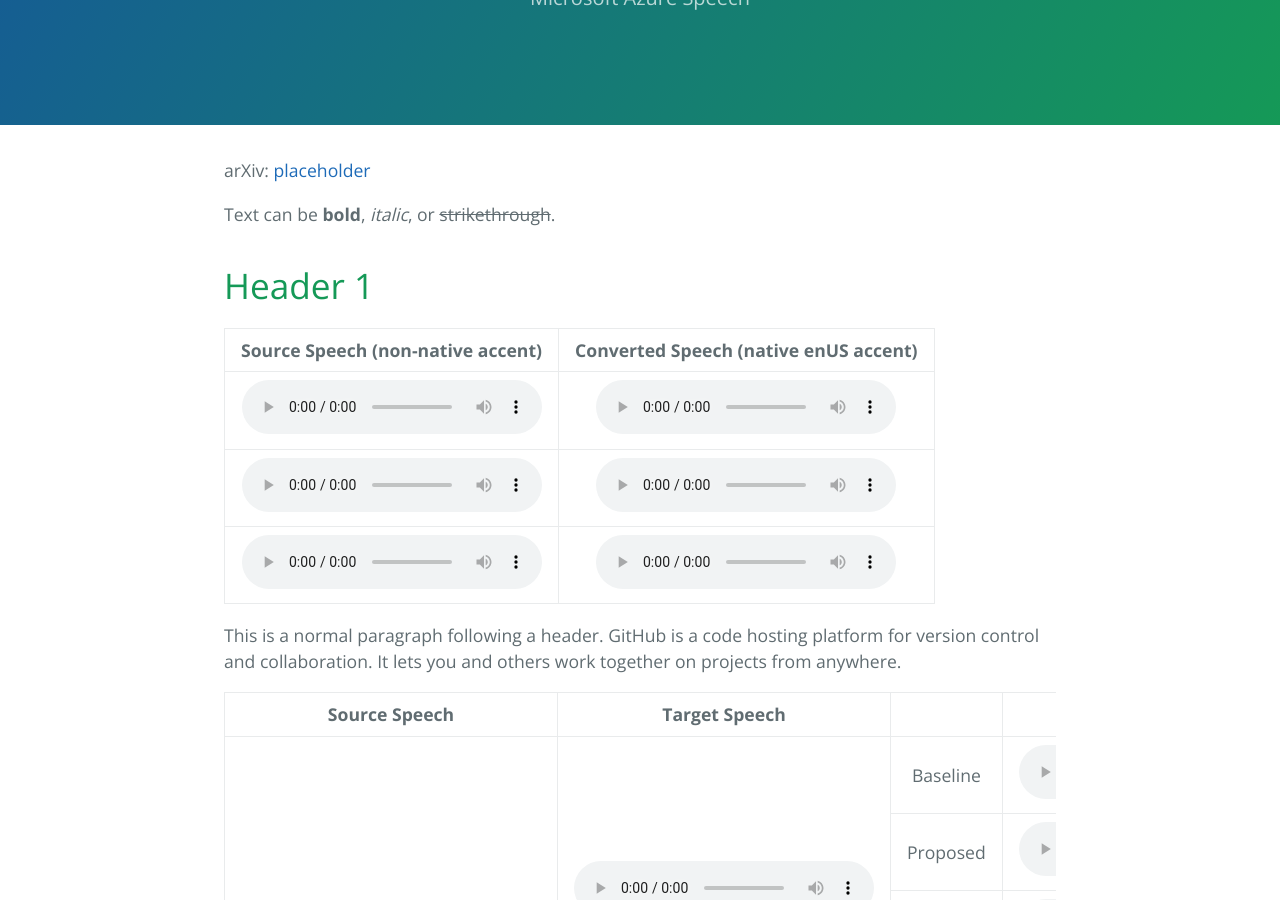
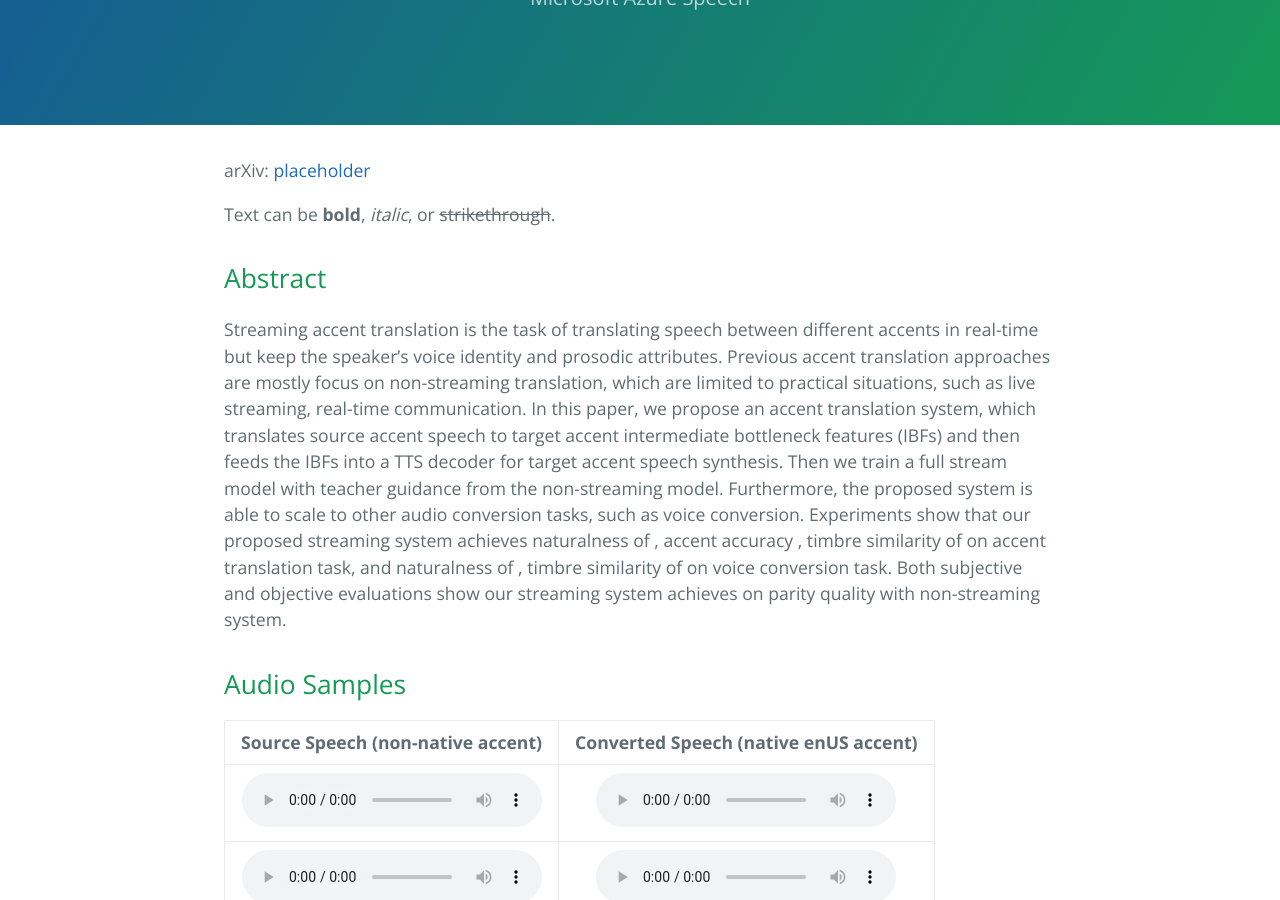
Before and after one commit to libohanr/libohanr.github.io, a Jekyll site: the page built from index.md, in a window 1280 px wide and 900 px high, scrolled down 282 px. Built offline with Jekyll 4.4.1, drawn with Linux system fonts in a browser that asks for light colours.

Commit message:
Update index.md

```diff
--- a/index.md
+++ b/index.md
@@ -5,8 +5,11 @@ arXiv: <a href="placeholder">placeholder</a>
 
 Text can be **bold**, _italic_, or ~~strikethrough~~.
 
-# Header 1
+## Abstract
 
+Streaming accent translation is the task of translating speech between different accents in real-time but keep the speaker's voice identity and prosodic attributes. Previous accent translation approaches are mostly focus on non-streaming translation, which are limited to practical situations, such as live streaming, real-time communication. In this paper, we propose an accent translation system, which translates source accent speech to target accent intermediate bottleneck features (IBFs) and then feeds the IBFs into a TTS decoder for target accent speech synthesis. Then we train a full stream model with teacher guidance from the non-streaming model. Furthermore, the proposed system is able to scale to other audio conversion tasks, such as voice conversion. Experiments show that our proposed streaming system achieves naturalness of , accent accuracy , timbre similarity of on accent translation task, and naturalness of , timbre similarity of on voice conversion task. Both subjective and objective evaluations show our streaming system achieves on parity quality with non-streaming system.
+
+## Audio Samples
 <div class="table-wrapper">
   <table>
   <thead>
```
